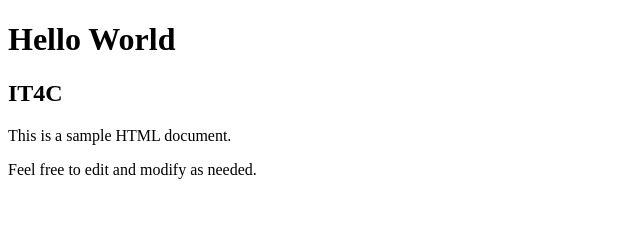
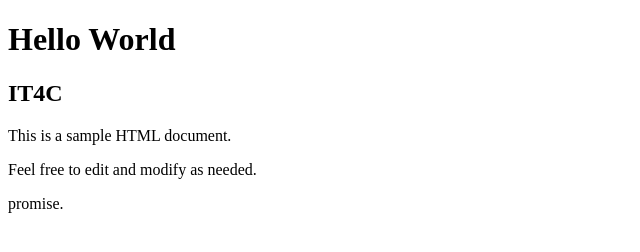
Before and after one commit to eFernando-CV/GT-Products-API, a plain HTML site: page index.html in a window 1280 px wide. Shown: the full height of the page, 0-640 px from the left. Drawn offline with Linux system fonts and the light colour scheme.

Commit message:
Added a paragraph

```diff
--- a/index.html
+++ b/index.html
@@ -12,5 +12,6 @@
     <p>This is a sample HTML document.</p>
     <p>Feel free to edit and modify as needed.</p>
 
+    <p>promise.</p>
 </body>
 </html>
```
